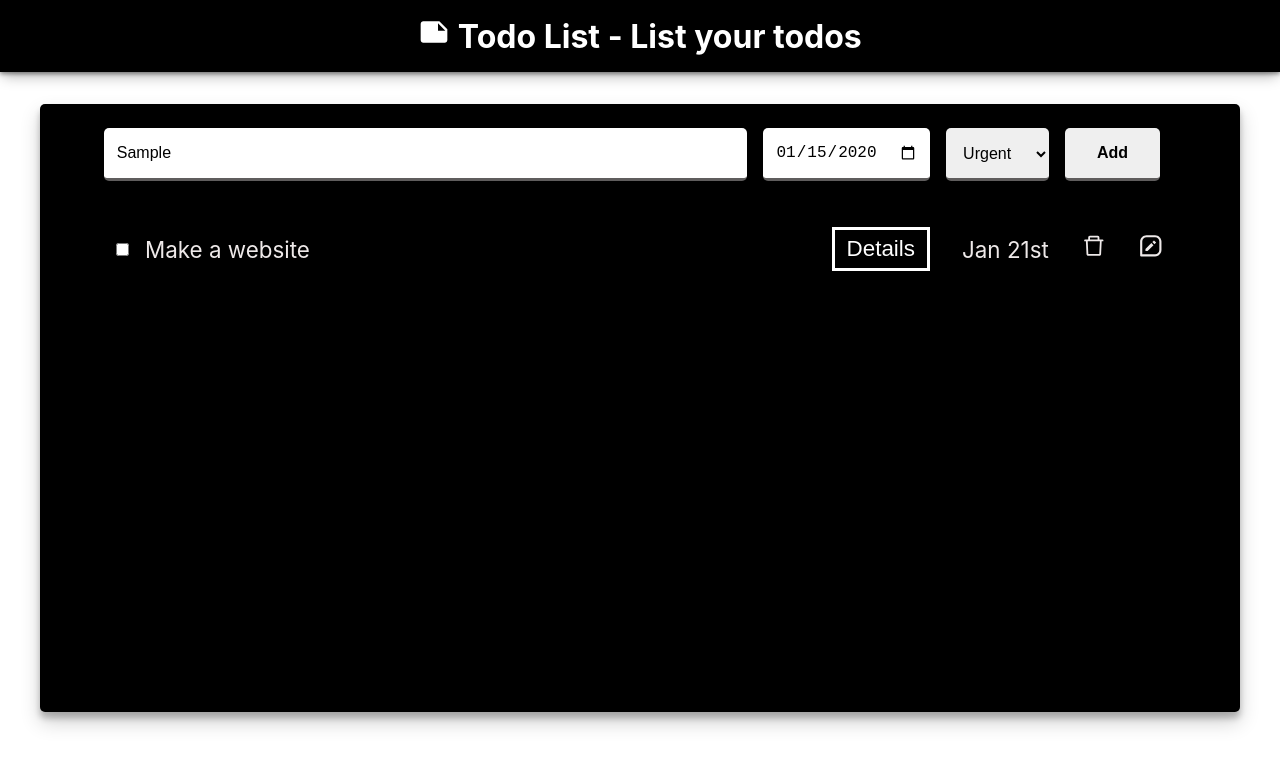
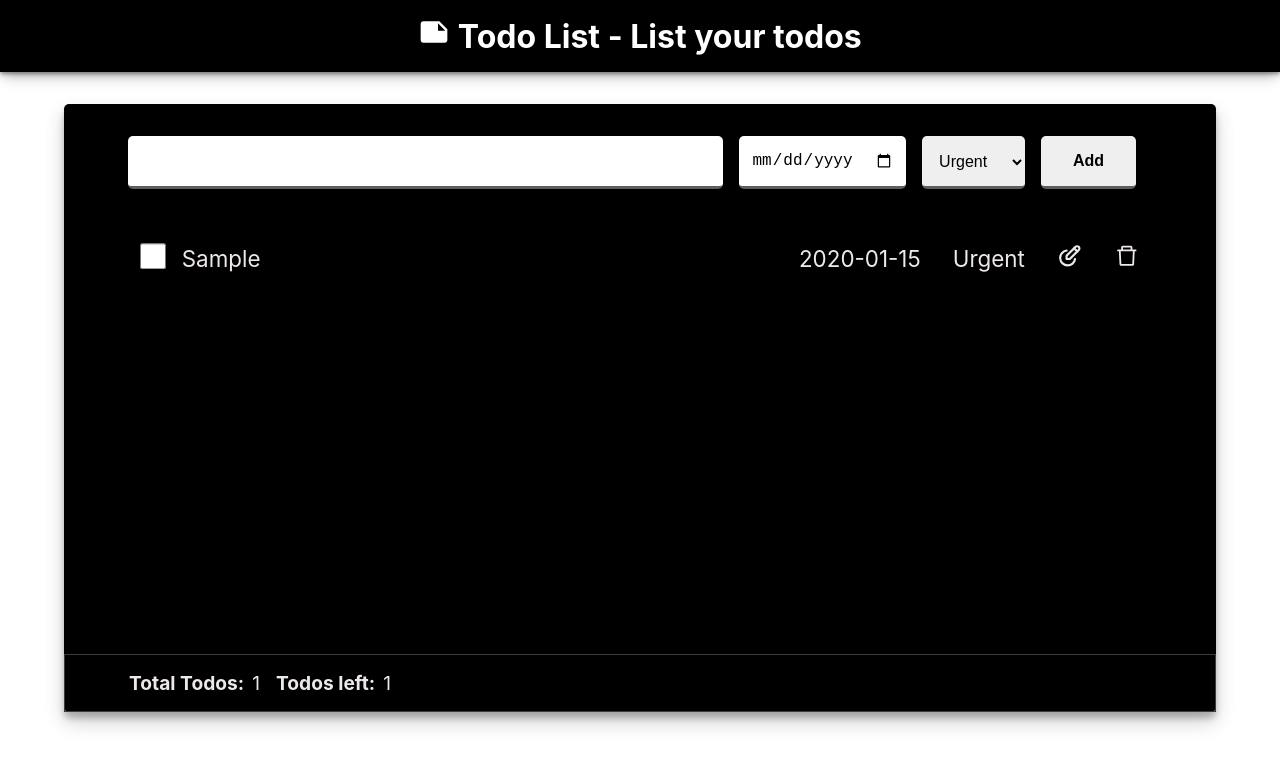
Before and after one commit to muhammadfahad895/todoapp, a React (Create React App) app: page / in a window 1280 px wide. Both pictures are taken after typing "Sample", "2020-01-15" into the empty fields and a click on the button "Add". Shown: the top 766 px of the page. Built offline with nearby package versions, Linux system fonts and the light colour scheme.

Commit message:
Crud operation completed

```diff
--- a/package.json
+++ b/package.json
@@ -6,6 +6,7 @@
     "@testing-library/jest-dom": "^5.16.5",
     "@testing-library/react": "^13.4.0",
     "@testing-library/user-event": "^13.5.0",
+    "date-fns": "^2.29.3",
     "react": "^18.2.0",
     "react-dom": "^18.2.0",
     "react-icons": "^4.8.0",
--- a/src/App.css
+++ b/src/App.css
@@ -1,6 +1,22 @@
 .App {
   display: flex;
   flex-direction: column;
+}
+.todo::-webkit-scrollbar-track {
+  -webkit-box-shadow: inset 0 0 6px rgba(0, 0, 0, 0.3);
+  border-radius: 10px;
+  background-color: #f5f5f5;
+}
+
+.todo::-webkit-scrollbar {
+  width: 12px;
+  background-color: #f5f5f5;
+}
+
+.todo::-webkit-scrollbar-thumb {
+  border-radius: 10px;
+  -webkit-box-shadow: inset 0 0 6px rgba(0, 0, 0, 0.3);
+  background-color: #0f0f0f;
 }
 
 .header {
@@ -21,15 +37,17 @@
   display: flex;
   /* justify-content: center; */
   flex-direction: column;
-  min-height:76vh;
-  width: min(100%, 1200px);
+  height: 76vh;
+  width: min(90%, 1200px);
   font-size: 1.2rem;
   align-self: center;
 }
 
 .main .create-todo {
-  padding: 1.5rem 4rem;
+  padding: 2rem 4rem;
   display: flex;
+  flex: 1;
+  width: 100%;
 }
 
 .main .create-todo * {
@@ -51,7 +69,10 @@
   color: white;
   background-color: black;
 }
-
+.todo {
+  flex: 120;
+  overflow-y: scroll;
+}
 .todo .todo-list .todo-item {
   text-align: center;
   padding-inline: 4rem;
@@ -93,3 +114,42 @@
 .task-title {
   margin-left: 1rem;
 }
+
+.main .todo_stats {
+  display: flex;
+  padding: 1rem 4rem;
+  width: 100%;
+}
+
+.filter-btn {
+  display: flex;
+  gap: 1rem;
+  /* justify-content: center; */
+  padding-bottom: 1rem;
+  flex: 1;
+  margin-left: 15rem;
+}
+
+.filter-btn button {
+  font-size: 1.2rem;
+  padding: 5px 10px;
+  color: #eee9e9;
+  background-color: transparent;
+}
+
+.filter-btn button:hover {
+  color: black;
+  background-color: white;
+}
+input[type="checkbox"] {
+  background-color: #fff;
+  margin: 0;
+  font: inherit;
+  color: white;
+  width: 1.15em;
+  height: 1.15em;
+  border: 0.15em solid white;
+  border-radius: 0.15em;
+  transform: translateY(-0.075em);
+  transition: all 1ms cubic-bezier(0.175, 0.885, 0.32, 1.275);
+}
--- a/src/App.js
+++ b/src/App.js
@@ -1,9 +1,79 @@
 import "./App.css";
 import { AiOutlineDelete } from "react-icons/ai";
-import { BiMessageSquareEdit } from "react-icons/bi";
+import { TbEditCircle } from "react-icons/tb";
 import { MdNote } from "react-icons/md";
+import { useState } from "react";
 
 function App() {
+  let [input, setInput] = useState({
+    taskName: "",
+    dueDate: "",
+    taskPriority: "Urgent",
+  });
+
+  let [taskData, setTaskData] = useState(
+    JSON.parse(localStorage.getItem("taskData")) || [],
+  );
+
+  let [showError, setShowError] = useState(false);
+  let [editMode, setEditMode] = useState(false);
+  let [editIndex, setEditIndex] = useState(-1);
+
+  const addTask = () => {
+    if (!input.taskName || !input.dueDate) {
+      setShowError(true);
+      return;
+    }
+    setShowError(false);
+
+    const updatedTaskData = [
+      ...taskData,
+      {
+        id: Math.floor(Math.random() * 100),
+        taskName: input.taskName,
+        dueDate: input.dueDate,
+        taskPriority: input.taskPriority,
+        completed: false,
+      },
+    ];
+    setTaskData(updatedTaskData);
+    localStorage.setItem("taskData", JSON.stringify(updatedTaskData));
+    setInput({ taskName: "", dueDate: "", taskPriority: "Urgent" });
+  };
+
+  const deleteTask = (index) => {
+    const updateData = taskData.filter((el) => taskData.indexOf(el) !== index);
+    setTaskData(updateData);
+    localStorage.setItem("taskData", JSON.stringify(updateData));
+  };
+
+  const filter = () => {
+    const filterArr = taskData.filter((el) => !el.completed);
+    return filterArr.length;
+  };
+
+  const completedTask = (index) => {
+    const temp = [...taskData];
+    temp[index].completed = !temp[index].completed;
+
+    setTaskData(temp);
+    localStorage.setItem("taskData", JSON.stringify(temp));
+  };
+
+  const editTask = (index) => {
+    setEditMode(true);
+    setInput(taskData[index]);
+    setEditIndex(index);
+  };
+
+  const updateTask = () => {
+    const temp = [...taskData];
+    temp[editIndex] = input;
+    setTaskData(temp);
+    localStorage.setItem("taskData", JSON.stringify(temp));
+    setInput("");
+  };
+
   return (
     <div className="App">
       <header className="header">
@@ -13,34 +83,128 @@ function App() {
       </header>
       <main className="main">
         <div className="create-todo">
-          <input type="text" className="task-name" />
-          <input type="date" className="task-due_date" />
-          <select>
-            <option value="urgent">Urgent</option>
-            <option value="normal">Normal</option>
-            <option value="medium">Medium</option>
+          <input
+            type="text"
+            className="task-name"
+            value={input.taskName}
+            onChange={(e) =>
+              setInput((prev) => {
+                return {
+                  ...prev,
+                  taskName: e.target.value,
+                };
+              })
+            }
+            required
+          />
+          <input
+            type="date"
+            className="task-due_date"
+            value={input.dueDate}
+            onChange={(e) =>
+              setInput((prev) => {
+                return {
+                  ...prev,
+                  dueDate: e.target.value,
+                };
+              })
+            }
+            required
+          />
+          <select
+            value={input.taskPriority}
+            onChange={(e) =>
+              setInput((prev) => {
+                return {
+                  ...prev,
+                  taskPriority: e.target.value,
+                };
+              })
+            }
+            required
+          >
+            <option value="Urgent">Urgent</option>
+            <option value="Normal">Normal</option>
+            <option value="Medium">Medium</option>
           </select>
-          <button className="Task-add">Add</button>
+
+          {editMode ? (
+            <button className="Task-add" onClick={() => updateTask()}>
+              Update
+            </button>
+          ) : (
+            <button className="Task-add" onClick={() => addTask()}>
+              Add
+            </button>
+          )}
         </div>
+        {showError && (
+          <p style={{ textAlign: "center", color: "red" }}>
+            {!input.taskName ? " Please enter task" : "Please select due date"}
+          </p>
+        )}
+
         <div className="todo">
           <ul className="todo-list">
-            <li className="todo-item">
+            {taskData?.map(
+              ({ id, taskName, dueDate, taskPriority, completed }, index) => {
+                return (
+                  <li className="todo-item" key={id}>
                     <div className="left-col flex">
-                <input type="checkbox" name="done" id="" />
-                <p className="task-title">Make a website</p>
+                      <input
+                        type="checkbox"
+                        name="done"
+                        checked={completed}
+                        onChange={() => completedTask(index)}
+                      />
+                      <p
+                        className="task-title"
+                        style={{
+                          textDecoration: completed && "line-through",
+                          transition: completed && "all 1s ease",
+                        }}
+                      >
+                        {taskName}
+                      </p>
                     </div>
                     <div className="right-col ">
-                <button>Details</button>
-                <p>Jan 21st</p>
-                <p className="delete">
+                      <p>{dueDate}</p>
+                      <p>{taskPriority} </p>
+                      <p className="edit" onClick={() => editTask(index)}>
+                        <TbEditCircle />
+                      </p>
+                      <p className="delete" onClick={() => deleteTask(index)}>
                         <AiOutlineDelete />
-                </p>
-                <p className="edit">
-                  <BiMessageSquareEdit />
                       </p>
                     </div>
                   </li>
+                );
+              },
+            )}
           </ul>
+        </div>
+        <div
+          className="todo_stats"
+          style={{ border: "1px solid rgb(61, 60, 60)" }}
+        >
+          <p
+            className="todo-count"
+            style={{ paddingRight: "1rem", fontWeight: "bold" }}
+          >
+            Total Todos:
+            <span style={{ fontWeight: "normal", paddingLeft: "0.5rem" }}>
+              {taskData.length}
+            </span>
+          </p>
+          <p
+            className="todo-count"
+            style={{ paddingRight: "1rem", fontWeight: "bold" }}
+          >
+            Todos left:
+            <span style={{ fontWeight: "normal", paddingLeft: "0.5rem" }}>
+              {filter()}
+            </span>
+          </p>
         </div>
       </main>
     </div>
--- a/src/index.css
+++ b/src/index.css
@@ -11,6 +11,7 @@ body {
     sans-serif;
   -webkit-font-smoothing: antialiased;
   -moz-osx-font-smoothing: grayscale;
+  width: 100%;
 }
 
 code {
@@ -24,8 +25,7 @@ code {
 li {
   list-style-type: none;
 }
-.delete,
-.edit {
+.delete, .edit {
   font-size: 1.6rem;
 }
 
@@ -33,5 +33,5 @@ li {
   color: rgb(219, 1, 1);
 }
 .edit:hover {
-  color: rgb(46, 226, 46);
+  color: rgb(4, 184, 49);
 }
```
Also changed, not shown: 1 other file (tests, documents, lock files or other folders). Lines whose indentation alone changed are shown as unchanged.
